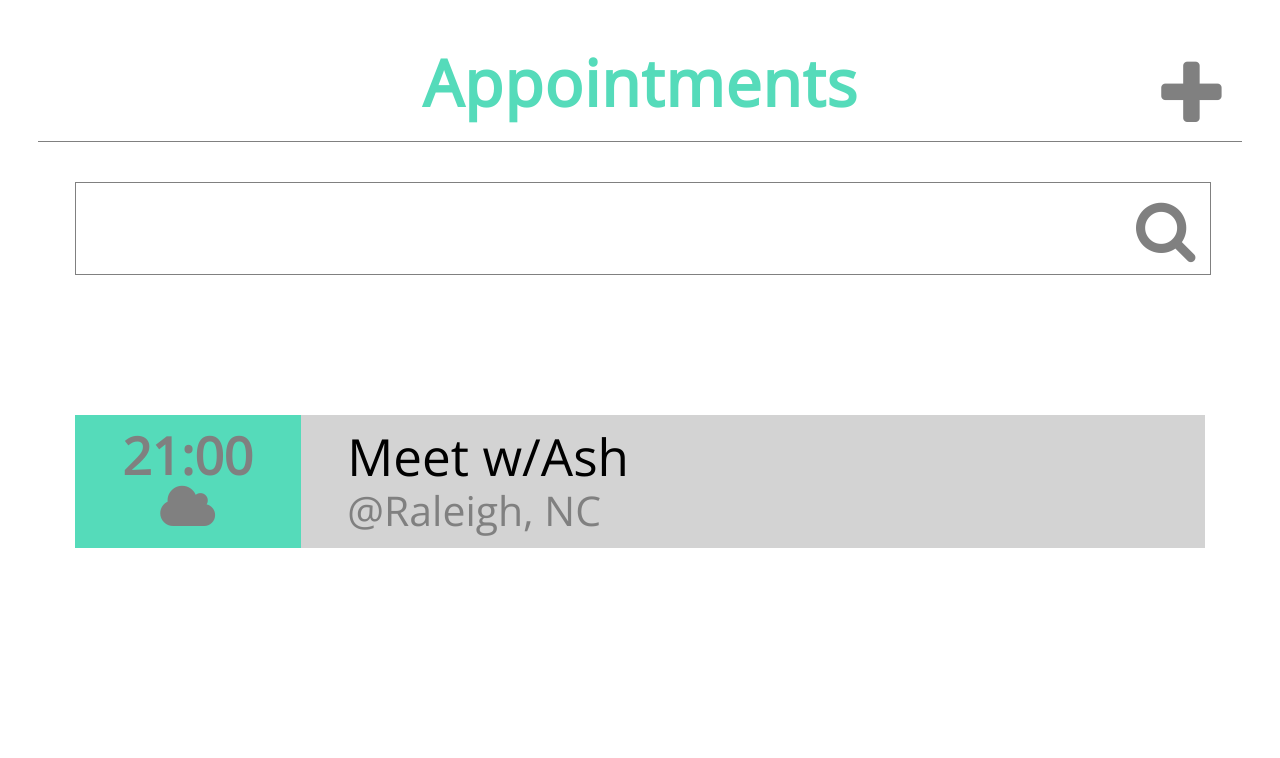
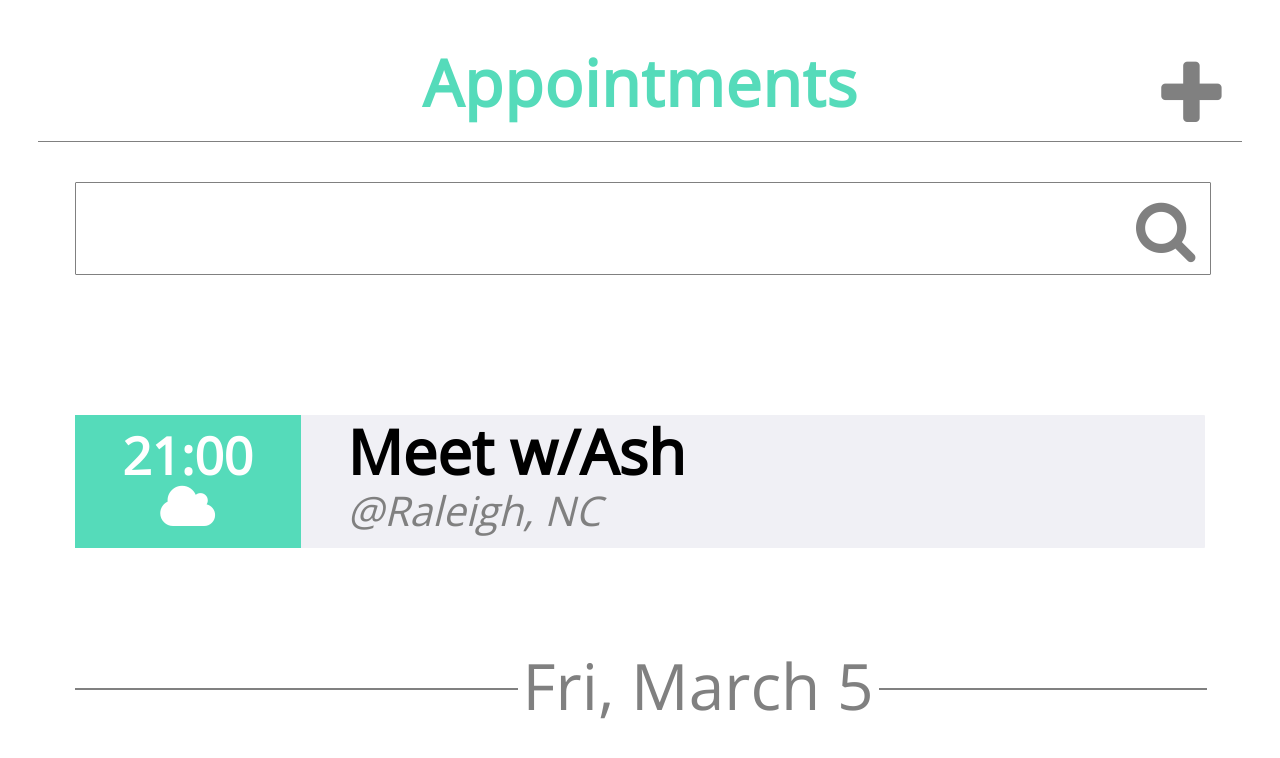
Before and after one commit to AllisSmith/AppointmentsApp, a plain HTML site: page index.html in a window 1280 px wide. Drawn offline with nearby package versions, Linux system fonts and the light colour scheme.

Commit message:
complete first pass at styling appointments list page (index.html)

```diff
--- a/assets/css/styles.css
+++ b/assets/css/styles.css
@@ -43,6 +43,7 @@
   font-size: 1.2em;
   width: 100%;
   border: solid 1px grey;
+  border-radius: 1px;
   /*padding-left: 5px;*/
   color: grey;
 }
@@ -69,13 +70,15 @@
 .apptThumbnail {
   width: 94%;
   margin-left: 3%;
-  background-color: lightGrey;
+  background-color: #f0f0f5;
+  border-radius: 1px;
 }
 
 /*styling for the time/weather block in the thumbnail*/
 
 .appTimeWeather {
   background-color: #55DBBA;
+  color: white;
   width: 20%;
   display: inline-block;
   text-align: center;
@@ -104,9 +107,32 @@
 
 .apptTitle {
   color: black;
+  font-size: 1.2em;
+  font-weight: bolder;
   padding-bottom: 8px;
 }
 
 .apptLoc {
   font-size: .8em;
+  font-style: italic;
 }
+
+/*styling for line with date */
+
+.dateLine {
+  margin-top: 140px;
+  position: relative;
+  border: solid 1px grey;
+  width: 94%;
+  margin-left: 3%;
+}
+
+.dateLineDate {
+  position: absolute;
+  top: -35px;
+  right: 29%;
+  /*bottom: 0;
+  left: 0;*/
+  background: white;
+  padding: 0 5px 0 5px;
+}
--- a/index.html
+++ b/index.html
@@ -27,7 +27,11 @@
         <div class="apptTitleLoc">
           <div class="apptTitle">Meet w/Ash</div>
           <div class="apptLoc">@Raleigh, NC</div>
+        </div>
       </div>
+        <div class="dateLine">
+          <div class="dateLineDate">Fri, March 5</div>
+        </div>
       <script src="https://cdnjs.cloudflare.com/ajax/libs/lodash.js/4.5.1/lodash.js"></script>
       <script src="https://code.jquery.com/jquery-1.12.0.min.js"></script>
       <script src="https://code.jquery.com/jquery-migrate-1.2.1.min.js"></script>
```
